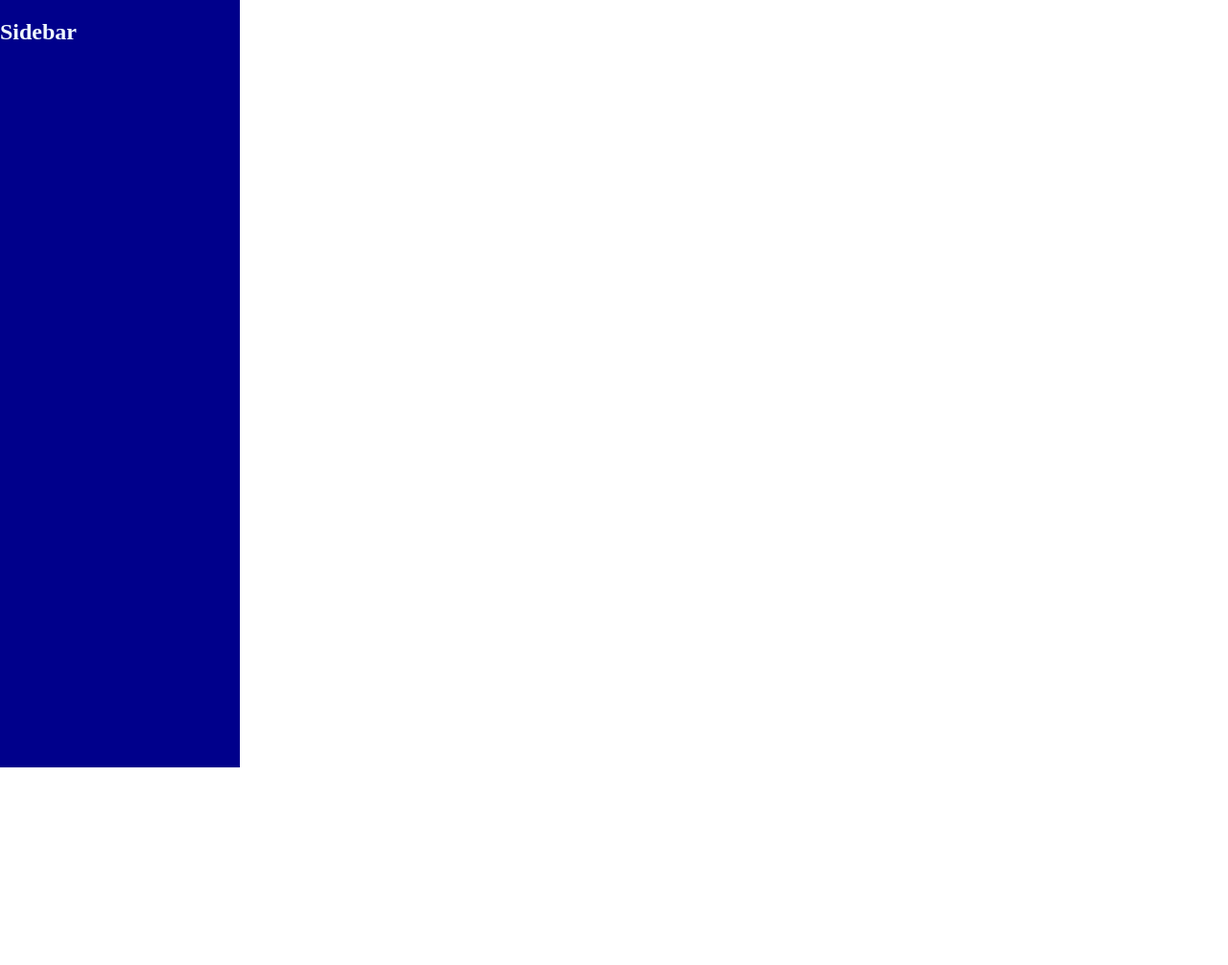
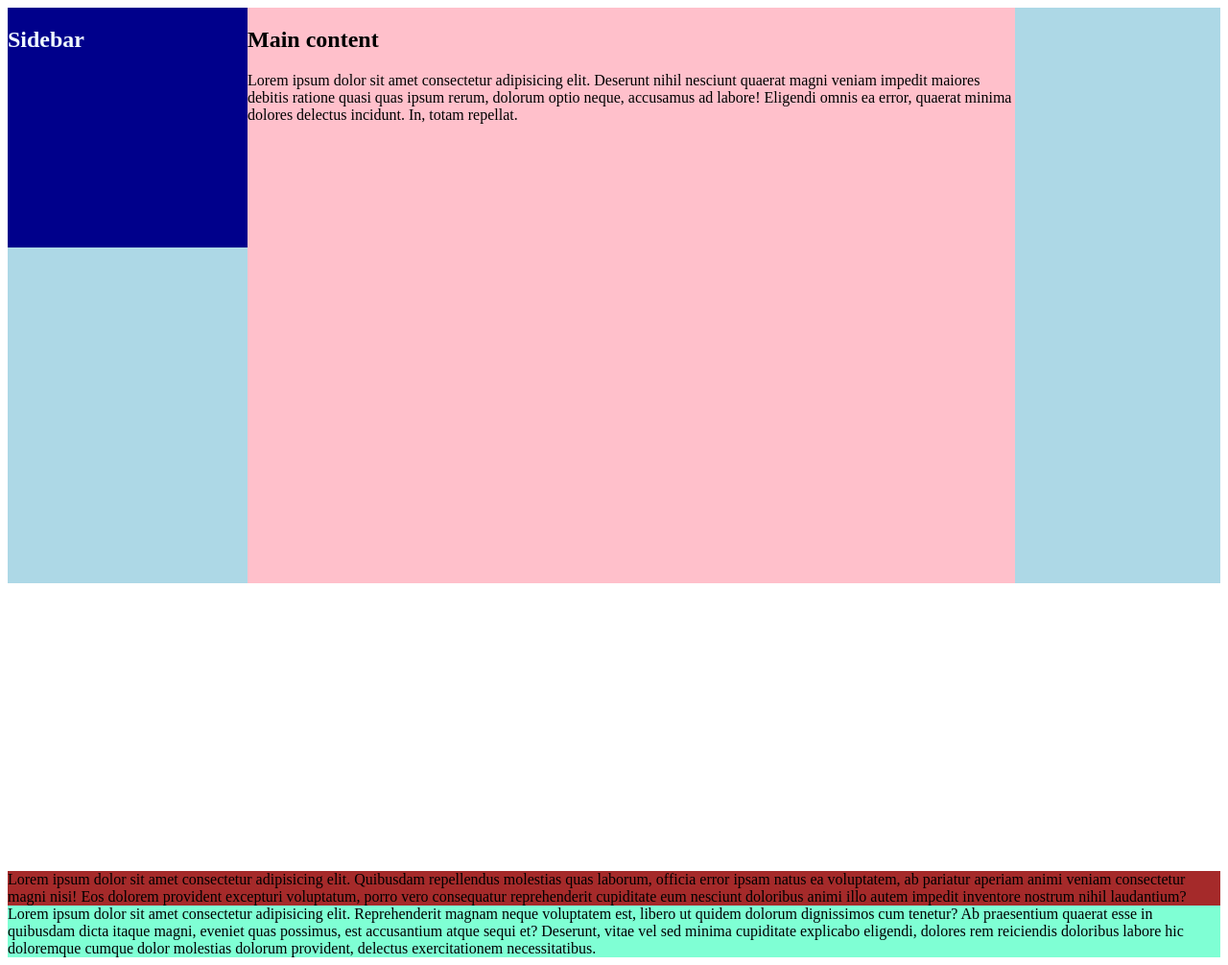
Before and after one commit to amankanz/softcodes-v2, a plain HTML site: page demo.html in a window 1280 px wide. Shown: the whole page at 96% size. Before the commit the page ends 800 px from the top, so only its background shows below. Drawn offline with Linux system fonts and the light colour scheme.

Commit message:
practice sidebar static

```diff
--- a/demo.html
+++ b/demo.html
@@ -7,23 +7,39 @@
   <title>Static Sidebar</title>
   <style>
 
-    .conteinr {
+    .container {
       position: relative;
       display: flex;
+      background-color: lightblue;
     }
 
     .sidebar {
-      position: fixed;
+      position: absolute;
       color: aliceblue;
-      left: 0;
-      top: 0;
+
       width: 250px;
-      height: 100%;
+      height: 250px;
       background-color: darkblue;
+      overflow-y: auto;
     }
 
     .content {
-      flex-grow: 1;
+      margin-left: 250px;
+      background-color: pink;
+      width: 800px;
+      height: 600px;
+
+    }
+
+
+
+    .container2 {
+      background-color: aquamarine;
+      height: 100%;
+      margin-top: 300px;
+    }
+    .section {
+      background-color: brown;
     }
 
   </style>
@@ -37,7 +53,42 @@
     <div class="content">
       <!--Main content-->
       <h2>Main content</h2>
+      <p>Lorem ipsum dolor sit amet consectetur adipisicing elit. Deserunt nihil nesciunt quaerat magni veniam impedit maiores debitis ratione quasi quas ipsum rerum, dolorum optio neque, accusamus ad labore! Eligendi omnis ea error, quaerat minima dolores delectus incidunt. In, totam repellat.</p>
     </div>
   </div>
+
+  <div class="container2">
+    <div class="section">
+      Lorem ipsum dolor sit amet consectetur adipisicing elit. Quibusdam repellendus molestias quas laborum, officia error ipsam natus ea voluptatem, ab pariatur aperiam animi veniam consectetur magni nisi! Eos dolorem provident excepturi voluptatum, porro vero consequatur reprehenderit cupiditate eum nesciunt doloribus animi illo autem impedit inventore nostrum nihil laudantium?
+    </div>
+    <div class="section2">
+      <div class="box"></div>
+      <div>Lorem ipsum dolor sit amet consectetur adipisicing elit. Reprehenderit magnam neque voluptatem est, libero ut quidem dolorum dignissimos cum tenetur? Ab praesentium quaerat esse in quibusdam dicta itaque magni, eveniet quas possimus, est accusantium atque sequi et? Deserunt, vitae vel sed minima cupiditate explicabo eligendi, dolores rem reiciendis doloribus labore hic doloremque cumque dolor molestias dolorum provident, delectus exercitationem necessitatibus.</div>
+    </div>
+  </div>
+
+
+
+  <script>
+
+
+    window.addEventListener('scroll', function() {
+      var sidebar = document.querySelector('.sidebar');
+      var container = document.querySelector('.container');
+      var containerRect = container.getBoundingClientRect();
+      var sidebarRect = sidebar.getBoundingClientRect();
+      var containerTop = containerRect.top;
+      var containerBottom = containerRect.bottom - sidebarRect.height;
+
+      if (window.pageYOffset >= containerTop && window.pageYOffset <= containerBottom) {
+        sidebar.style.top = window.pageYOffset - containerTop + 'px';
+      } else if (window.pageYOffset > containerBottom) {
+        sidebar.style.top = containerBottom - containerTop + 'px';
+      } else {
+        sidebar.style.top = '0';
+      }
+    });
+
+  </script>
 </body>
 </html>
--- a/style/main.css
+++ b/style/main.css
@@ -529,8 +529,9 @@ aside {
   background-color: pink;
   display: flex;
   flex-direction: column;
-  position: fixed;
+  position: absolute;
   z-index: 99;
+  scroll-behavior: smooth;
 
 }
 aside .filter_text {
```
Also changed, not shown: logic/script.js (+22 -0 lines), service.html (+9 -2 lines).
